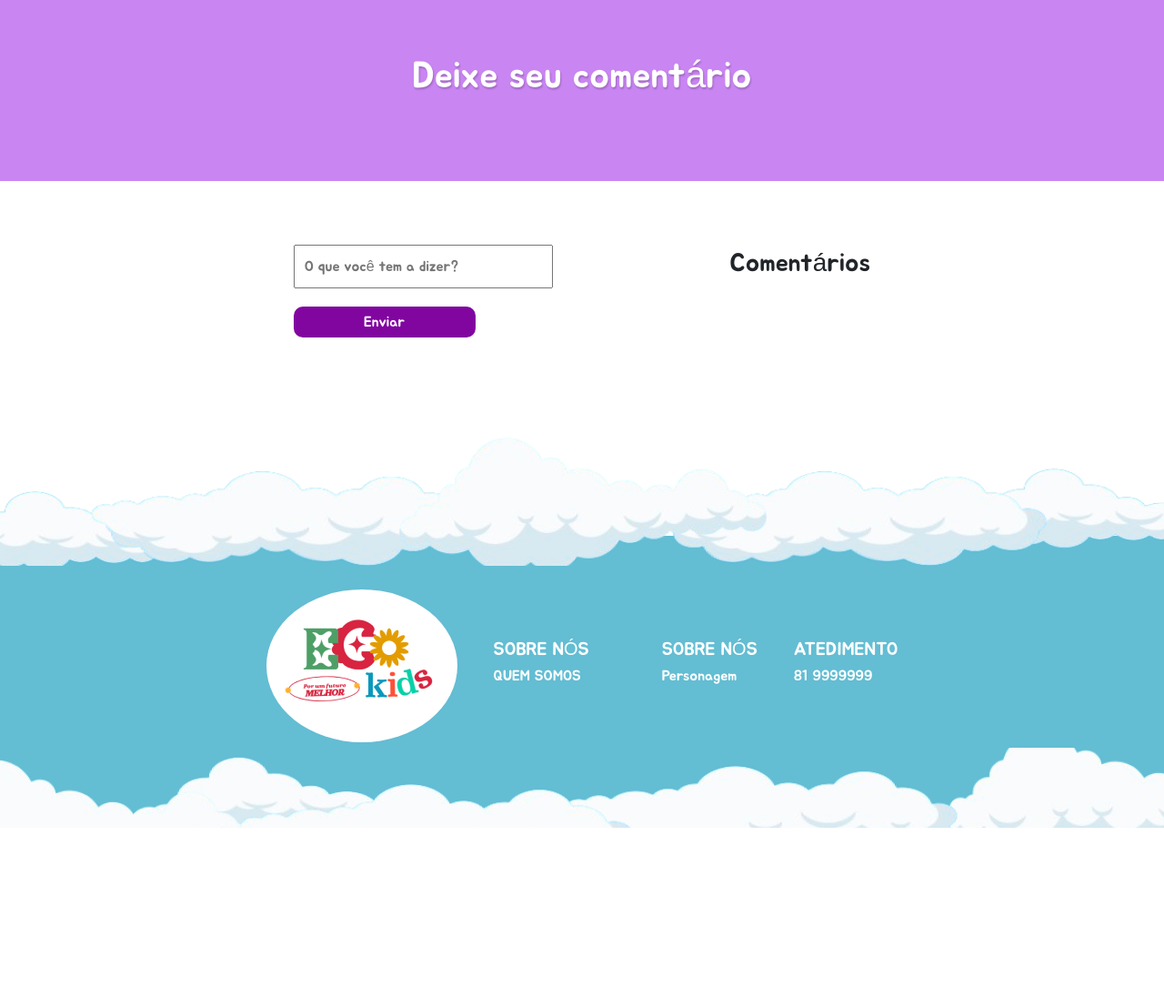
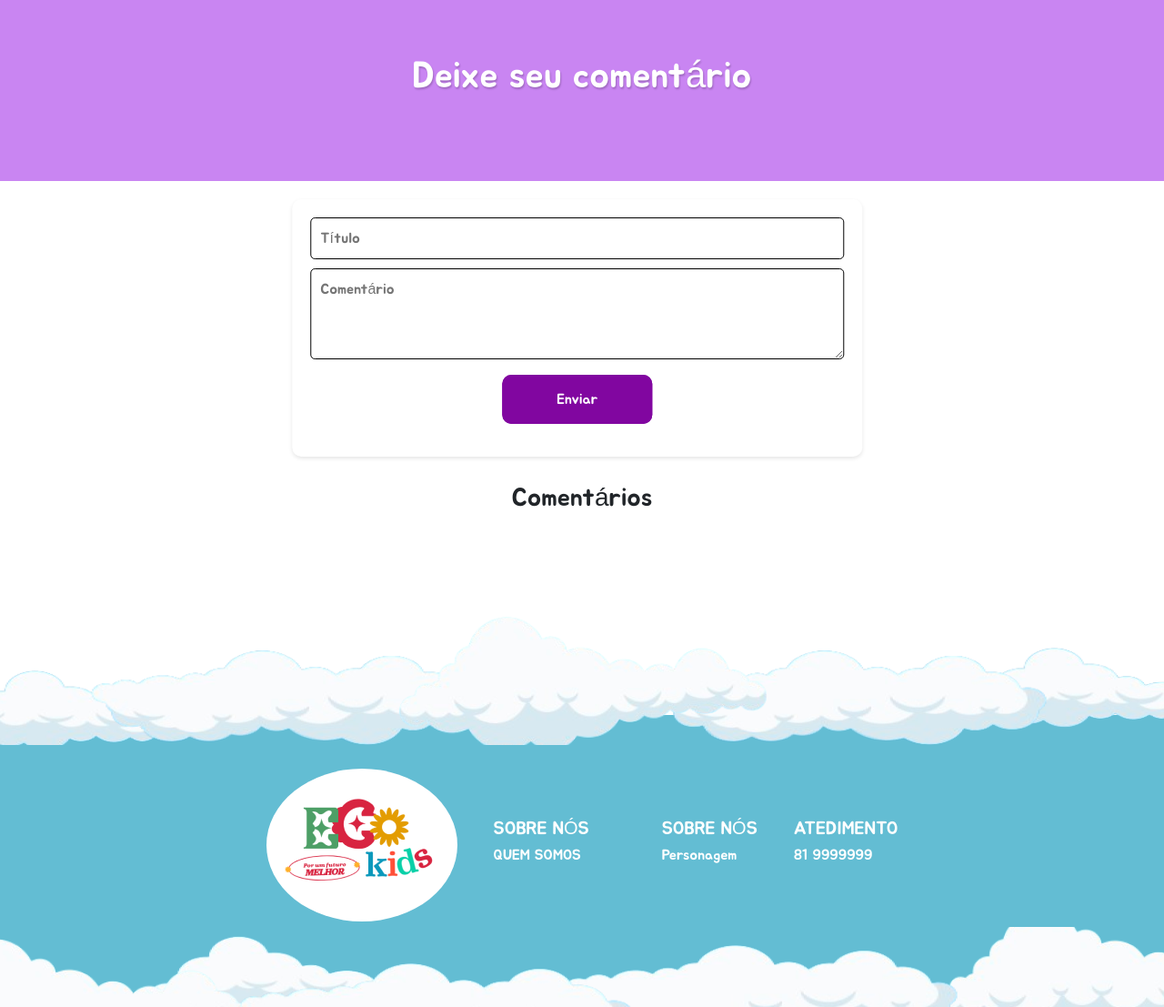
Before and after one commit to wesley369/Ecokids, a Django app: page /Mural/ in a window 1280 px wide. Shown: the part 169-1276 px from the top of the page at 91% size. Before the commit the page ends 1079 px from the top, so only its background shows below. Run offline with Django 5.2, Linux system fonts and the light colour scheme; data that the repository does not hold is empty; some libraries are stand-ins or nearby versions.

Commit message:
Integração da tela de Mural com o  BD.

```diff
--- a/EcoKids/EcoKids/settings.py
+++ b/EcoKids/EcoKids/settings.py
@@ -79,7 +79,7 @@ DATABASES = {
         'ENGINE': 'django.db.backends.mysql',
         'NAME': 'ecokids',
         'USER': 'root',
-        'PASSWORD': 'leca',
+        'PASSWORD': '',
         'HOST': 'localhost',
         'PORT': '3306',
     }
--- a/EcoKids/EcoKids_Integracao/static/css/Mural.css
+++ b/EcoKids/EcoKids_Integracao/static/css/Mural.css
@@ -6,37 +6,65 @@
 
 .conteudo {
   display: flex;
-  align-items: baseline;
-  justify-content: space-evenly;
-  max-width: 80%;
-  margin: 0 auto;
-  margin-top: 70px;
+  flex-direction: column;
+  align-items: center;
+  margin-top: 20px;
 }
 
 .formulario {
-  display: flex;
-  flex-direction: column;
+  position: relative;
+  left: 50%;
+  transform: translateX(-50%);
+  top: 0;
+  background-color: #fff;
+  padding: 20px;
+  border-radius: 10px;
+  box-shadow: 0 2px 4px rgba(0, 0, 0, 0.1);
+  z-index: 1;
+  width: 70%;
+  margin-bottom: 20px;
+}
+
+.formulario-container {
+  position: relative;
+  left: 50%;
+  transform: translateX(-72%);
+  top: 0;
+  z-index: 1;
+  width: 70%;
 }
 
 .formulario button {
   background-color: rgb(129, 6, 160);
-  padding: 5px;
+  padding: 15px 60px;
   border: none;
   color: white;
   border-radius: 10px;
-  width: 200px;
   font-size: 16px;
+  cursor: pointer;
 }
 
-.formulario input {
-  padding: 10px; /* Aumenta o padding do input */
-  margin-bottom: 20px; /* Adiciona uma margem inferior para separar o input do botão */
+.formulario input,
+.formulario textarea {
+  width: 100%;
+  padding: 10px;
+  border: 1px solid #000;
+  border-radius: 5px;
+  box-sizing: border-box;
+  margin-bottom: 10px;
+  background-color: #fff;
+}
+
+.formulario textarea {
+  height: 100px;
 }
 
 .comentario {
   font-size: 16px;
-  background-color: rgba(134, 200, 154, 1);;
-  padding: 20px;
+  background-color: rgba(134, 200, 154, 1);
+  padding: 10px;
+  top: 10px;
+  margin-bottom: 20px;
   border-radius: 10px;
   width: 700px;
   word-wrap: break-word;
@@ -71,9 +99,11 @@
   font-size: 2px;
   text-decoration: none;
 }
+
 .rodape > div > img {
   border-radius: 50%;
 }
+
 .rodape-content {
   display: flex;
   flex-direction: row;
@@ -90,6 +120,7 @@
     transform: translateY(0);
   }
 }
+
 .nuvem-bottom{
   height: 100%;
   background-size: cover;
@@ -123,3 +154,20 @@
   align-items: center;
   color: white;
 }
+
+.input-container-button {
+  background-color: rgb(129, 6, 160);
+  padding: 0;
+  border: none;
+  color: white;
+  border-radius: 10px;
+  font-size: 16px;
+  cursor: pointer;
+  width: fit-content;
+  margin: 0 auto;
+}
+
+#todos-os-comentarios {
+  max-width: 100%;
+  padding: 10px;
+}
--- a/EcoKids/EcoKids_Integracao/static/js/Mural.js
+++ b/EcoKids/EcoKids_Integracao/static/js/Mural.js
@@ -1,26 +1,150 @@
-let formulario = document.getElementById("formulario-de-comentarios")
-let todosComentarios = document.getElementById("todos-os-comentarios")
-let mensagemInvalida = document.getElementById("mensagem-invalida")
+document.addEventListener("DOMContentLoaded", function () {
+    const formulario = document.getElementById("formulario-de-comentarios");
+    const todosComentarios = document.getElementById("todos-os-comentarios");
+    const mensagemInvalida = document.getElementById("mensagem-invalida");
 
-formulario.addEventListener("submit", function(evento){
-    //preventDefault() - previne ações default do submit (que é um evento) que é recarregar a página
-    evento.preventDefault()
+    let palavrasSujas = ["palavra1", "palavra2", "palavra3"];
 
-    let inputForm = document.getElementById("input-formulario")
-    let mensagem = inputForm.value // pegar valor do input
+    // Função para carregar os últimos 10 comentários
+    fetch('/AdicionarComentario/')
+    .then(response => response.json())
+    .then(data => {
+        // Verificar se os dados recebidos são válidos
+        if (Array.isArray(data) && data.length > 0) {
+            // Processar os comentários recebidos
+            data.forEach(comentario => {
 
-    if (mensagem.trim() === ""){
-        // metrodo.trim() serve para remover todo o espaço das pontas anterior e posterior da frase
-        inputForm.classList.add("comentario-invalido")
-        mensagemInvalida.textContent = "Por favor, insira um comentário"
-        mensagemInvalida.classList.add("texto-invalido")
-    } else {
-        mensagemInvalida.textContent = ""
-        let comentarios = document.createElement("p")
-        comentarios.textContent = mensagem
-        todosComentarios.appendChild(comentarios)
-        comentarios.classList.add("comentario")
-        formulario.reset()
-        // resetar o formulario - resetar o input ao estado inicial
+                const novoComentario = document.createElement("div");
+                novoComentario.classList.add("comentario");
+
+                const tituloElemento = document.createElement("h3");
+                tituloElemento.textContent = comentario.titulo;
+
+                const conteudoElemento = document.createElement("p");
+                conteudoElemento.textContent = comentario.comentario;
+
+                const dataHoraElemento = document.createElement("span");
+                dataHoraElemento.textContent = new Date(comentario.data_hora).toLocaleString();
+
+                novoComentario.appendChild(tituloElemento);
+                novoComentario.appendChild(conteudoElemento);
+                novoComentario.appendChild(dataHoraElemento);
+
+                // Adicionar o comentário à lista de comentários na página
+                todosComentarios.appendChild(novoComentario);
+            });
+        } else {
+            console.error('Os dados recebidos não estão no formato esperado:', data);
+        }
+    })
+    .catch(error => {
+        console.error('Erro ao carregar comentários:', error);
+    });
+
+    formulario.addEventListener("submit", function (evento) {
+        evento.preventDefault();
+
+        const inputTitulo = document.getElementById("input-titulo");
+        const inputForm = document.getElementById("input-formulario");
+        const titulo = inputTitulo.value;
+        const mensagem = inputForm.value;
+
+        // Verificação de palavras sujas
+        const contemPalavraSujaTitulo = palavrasSujas.some(palavra => titulo.toLowerCase().includes(palavra));
+        const contemPalavraSujaComentario = palavrasSujas.some(palavra => mensagem.toLowerCase().includes(palavra));
+
+        if (mensagem.trim() === "" || titulo.trim() === "") {
+            inputForm.classList.add("comentario-invalido");
+            inputTitulo.classList.add("comentario-invalido");
+            mensagemInvalida.textContent = "Por favor, insira um título e um comentário";
+            mensagemInvalida.classList.add("texto-invalido");
+        } else if (contemPalavraSujaTitulo && contemPalavraSujaComentario) {
+            mensagemInvalida.textContent = "O título e o comentário contêm palavras inapropriadas.";
+            mensagemInvalida.classList.add("texto-invalido");
+            // Limpar ambos os campos se palavras sujas forem detectadas em ambos
+            inputTitulo.value = "";
+            inputForm.value = "";
+        } else if (contemPalavraSujaTitulo) {
+            mensagemInvalida.textContent = "O título contém palavras inapropriadas.";
+            mensagemInvalida.classList.add("texto-invalido");
+            // Limpar apenas o campo do título se uma palavra suja for detectada nele
+            inputTitulo.value = "";
+        } else if (contemPalavraSujaComentario) {
+            mensagemInvalida.textContent = "O comentário contém palavras inapropriadas.";
+            mensagemInvalida.classList.add("texto-invalido");
+            // Limpar apenas o campo do comentário se uma palavra suja for detectada nele
+            inputForm.value = "";
+        } else {
+            mensagemInvalida.textContent = "";
+            const novoComentario = document.createElement("div");
+            novoComentario.classList.add("comentario");
+
+            const tituloElemento = document.createElement("h3");
+            tituloElemento.textContent = titulo;
+
+            const conteudoElemento = document.createElement("p");
+            conteudoElemento.textContent = mensagem;
+
+            novoComentario.appendChild(tituloElemento);
+            novoComentario.appendChild(conteudoElemento);
+
+            todosComentarios.appendChild(novoComentario);
+
+            inputForm.classList.remove("comentario-invalido");
+            inputTitulo.classList.remove("comentario-invalido");
+            formulario.reset();
+
+            // Enviar os dados do formulário para a view do Django usando fetch
+            submitComment(titulo, mensagem);
+        }
+    });
+
+    // Função para enviar o comentário para a view do Django usando fetch
+    function submitComment(titulo, comentario) {
+        // Obter o token CSRF do cookie
+        var csrftoken = getCookie('csrftoken');
+
+        // Criar uma nova instância de XMLHttpRequest
+        var xhr = new XMLHttpRequest();
+
+        // Definir a URL e o método HTTP
+        xhr.open("POST", "/AdicionarComentario/", true);
+
+        // Definir os cabeçalhos da requisição
+        xhr.setRequestHeader("Content-Type", "application/json");
+        xhr.setRequestHeader("X-CSRFToken", csrftoken);
+
+        // Definir o manipulador de eventos para a mudança de estado da requisição
+        xhr.onreadystatechange = function () {
+            if (xhr.readyState === 4) {
+                if (xhr.status === 200) {
+                    alert('Comentário enviado com sucesso!');
+                    location.reload();
+                } else if (xhr.status === 401) {
+                    // Exibir alerta em caso de credenciais inválidas
+                    alert("Credenciais inválidas. Por favor, tente novamente.");
+                }
+            }
+        };
+
+        // Enviar os dados do formulário no formato JSON
+        xhr.send(JSON.stringify({ titulo: titulo, comentario: comentario }));
     }
-})
+
+    // Função para obter o token CSRF do cookie
+    function getCookie(name) {
+        let cookieValue = null;
+        if (document.cookie && document.cookie !== '') {
+            const cookies = document.cookie.split(';');
+            for (let i = 0; i < cookies.length; i++) {
+                const cookie = cookies[i].trim();
+                if (cookie.substring(0, name.length + 1) === (name + '=')) {
+                    cookieValue = decodeURIComponent(cookie.substring(name.length + 1));
+                    break;
+                }
+            }
+        }
+        return cookieValue;
+    }
+
+});
--- a/EcoKids/EcoKids_Integracao/templates/EcoKids_Integracao/Mural.html
+++ b/EcoKids/EcoKids_Integracao/templates/EcoKids_Integracao/Mural.html
@@ -44,10 +44,18 @@
     <h1 class="titulo">Deixe seu comentário</h1>
     </div>
     <section class="conteudo">
-      <div>
-        <form class="formulario" id="formulario-de-comentarios">
-          <input type="text" id="input-formulario" class="input-de-texto" placeholder="O que você tem a dizer?">
-          <button>Enviar</button>
+      <div class="formulario-container">
+        {% csrf_token %}
+        <form class="formulario" id="formulario-de-comentarios" method="post">
+          <div class="input-container">
+            <input type="text" id="input-titulo" class="input-de-texto" placeholder="Título" maxlength="30">
+          </div>
+          <div class="input-container">
+            <textarea id="input-formulario" class="input-de-texto comentario" placeholder="Comentário" maxlength="500"></textarea>
+          </div>
+          <div class="input-container-button">
+            <button type="submit">Enviar</button>
+          </div>
           <p id="mensagem-invalida"></p>
         </form>
       </div>
--- a/EcoKids/EcoKids_Integracao/urls.py
+++ b/EcoKids/EcoKids_Integracao/urls.py
@@ -13,4 +13,5 @@ urlpatterns = [
     path('signup/', views.signup, name='signup'),
     path('ToDoList/', views.ToDoList, name='ToDoList'),
     path('Mural/', views.Mural, name='Mural'),
+    path('AdicionarComentario/', views.mural_comentario, name='AdicionarComentario'),
 ]
--- a/EcoKids/EcoKids_Integracao/views.py
+++ b/EcoKids/EcoKids_Integracao/views.py
@@ -6,6 +6,10 @@ from django.contrib.auth.models import User
 from django.contrib.auth.hashers import check_password
 from django.http import HttpResponseNotAllowed
 from .models import Usuario
+from django.utils import timezone
+from django.http import JsonResponse
+from .models import Forum
+from django.core.serializers import serialize
 
 def index(request):
     return render(request, 'EcoKids_Integracao/HomePage.html')
@@ -77,3 +81,27 @@ def signup(request):
     else:
         # Se a solicitação não for POST, retornar uma mensagem de erro
         return JsonResponse({'message': 'Método não permitido'}, status=405)
+
+def mural_comentario(request):
+    if request.method == 'POST':
+        data = json.loads(request.body)
+        titulo = data.get('titulo')
+        comentario = data.get('comentario')
+        # usuario = request.user
+        data_hora = timezone.now()
+
+        novo_comentario = Forum(titulo=titulo, comentario=comentario, data_hora=data_hora)
+        novo_comentario.save()
+
+        return JsonResponse({'message': 'Comentário adicionado com sucesso'}, status=200)
+    else:
+        comentarios = Forum.objects.order_by('-data_hora')[:10]
+
+        # Criar uma lista de dicionários contendo apenas os campos relevantes
+        comentarios_dict = [
+            {'titulo': comentario.titulo, 'comentario': comentario.comentario, 'data_hora': str(comentario.data_hora)}
+            for comentario in comentarios
+        ]
+
+        # Enviar os comentários como resposta
+        return JsonResponse(comentarios_dict, safe=False)
```
Also changed, not shown: EcoKids/EcoKids_Integracao/models.py (+11 -0 lines), EcoKids/EcoKids_Integracao/migrations/0004_mural.py (added), EcoKids/EcoKids_Integracao/migrations/0005_rename_mural_forum.py (added), EcoKids/EcoKids_Integracao/migrations/0006_remove_forum_usuario.py (added).
